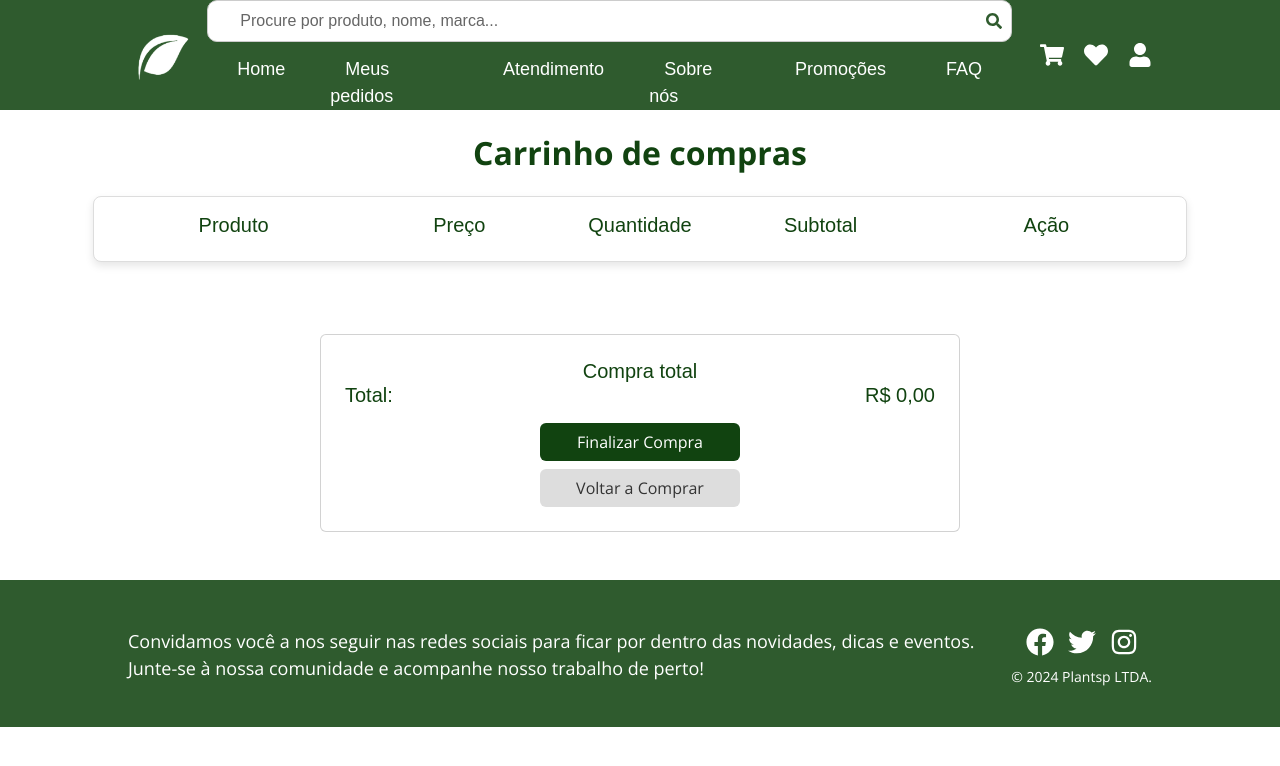
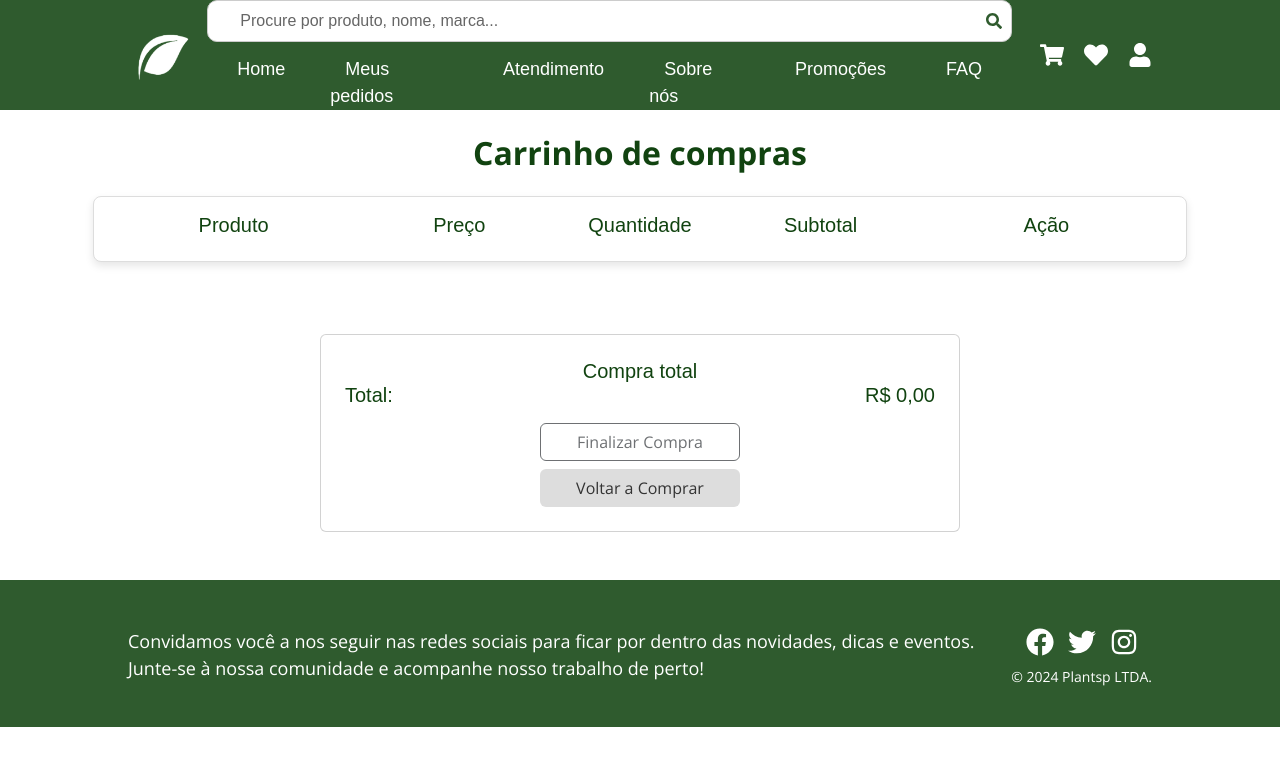
Before and after one commit to Plantsp/plantsp, a React (Create React App) app: page /carrinho in a window 1280 px wide. Shown: the top 766 px of the page. Built offline with nearby package versions, Linux system fonts and the light colour scheme.

Commit message:
Desabilitando o botão de fazer compra caso não tenha produto

```diff
--- a/src/pages/carrinho/carrinho.js
+++ b/src/pages/carrinho/carrinho.js
@@ -121,7 +121,7 @@ const Carrinho = () => {
           <p className="text-green h5 mb-0">R$ {totalCompra.toFixed(2).replace('.', ',')}</p>
         </div>
         <div className="d-flex flex-column align-items-center">
-          <button className="btn btn-comprar mb-2 button-fixed-width"  onClick={() =>{ window.scrollTo(0, 0);navigate("/finalizarcompra")}}>Finalizar Compra</button>
+          <button className="btn btn-comprar mb-2 button-fixed-width" disabled={carrinho.length === 0} onClick={() =>{ window.scrollTo(0, 0);navigate("/finalizarcompra")}}>Finalizar Compra</button>
           <button className="btn btn-voltarcomp button-fixed-width" onClick={() =>{ window.scrollTo(0, 0);navigate("/promocoes")}} >Voltar a Comprar</button>
         </div>
       </div>
```
